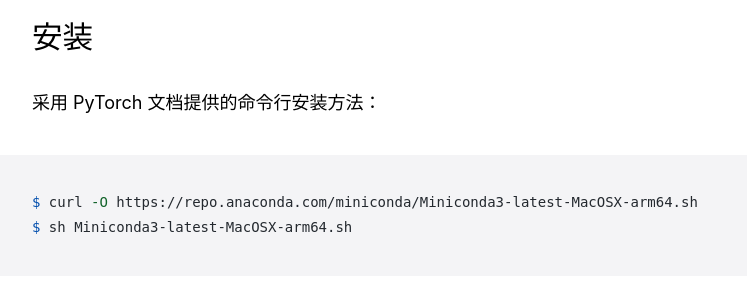
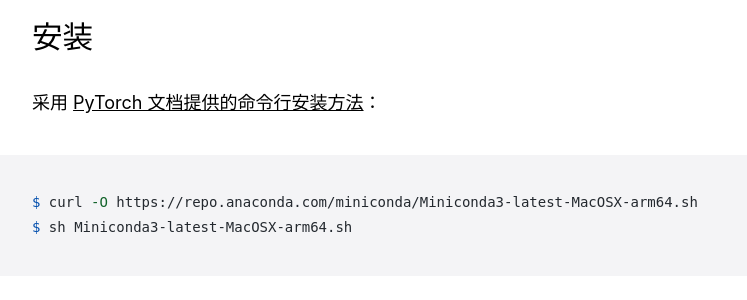
Before and after one commit to nighon/nighon.github.io, a Jekyll site: the page built from _posts/2024-02-26-anaconda.md, in a window 1280 px wide and 900 px high, scrolled down 609 px. Shown: the part 168-468 px from the top of the window, without its empty margins (254-1001 px from the left). Built offline with Jekyll 4.4.1, drawn with Linux system fonts in a browser that asks for light colours; some of the changed lines change nothing that is shown.

Commit message:
Add link

````diff
--- a/_posts/2024-02-26-anaconda.md
+++ b/_posts/2024-02-26-anaconda.md
@@ -11,7 +11,7 @@
 
 ## 安装
 
-采用 PyTorch 文档提供的命令行安装方法：
+采用 [PyTorch 文档提供的命令行安装方法](https://pytorch.org/get-started/locally/#anaconda)：
 
 ```shell
 $ curl -O https://repo.anaconda.com/miniconda/Miniconda3-latest-MacOSX-arm64.sh
````
